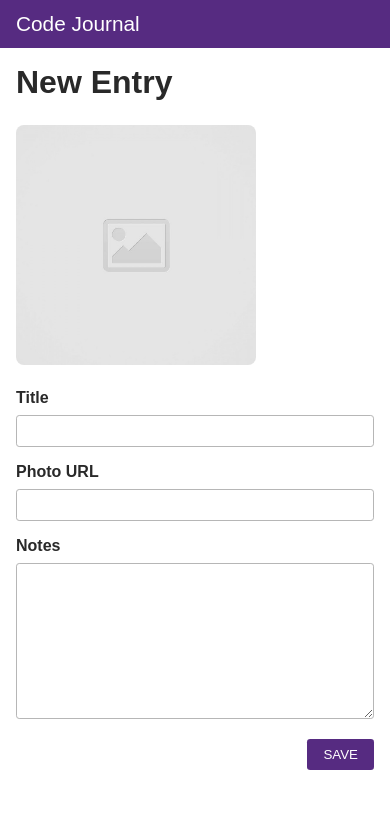
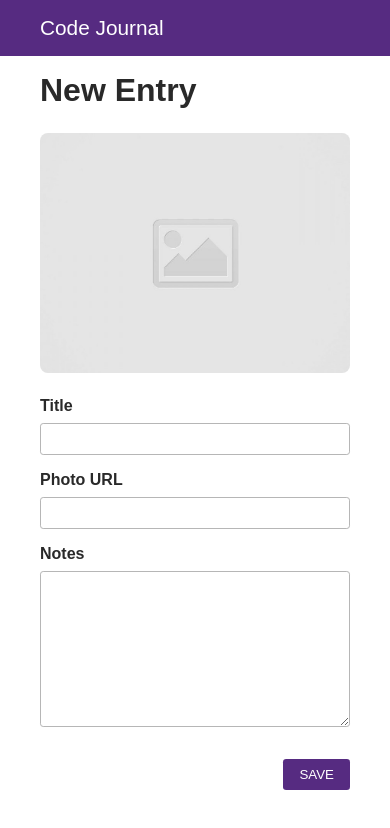
Before and after one commit to jonathanphtran/code-journal, a website: page index.html in a window 390 px wide. Drawn offline with Linux system fonts and the light colour scheme.

Commit message:
Ensure that the form looks nice on both mobile-sized and desktop sized screens.

```diff
--- a/css/layout.css
+++ b/css/layout.css
@@ -11,6 +11,7 @@
 .row {
   display: flex;
   flex-wrap: wrap;
+  width: 100%;
 }
 
 .column-full,
@@ -25,6 +26,7 @@
     max-width: 900px;
   }
 
+  h1,
   .column-full,
   .column-half {
     padding: 0 0.75rem;
--- a/css/styles.css
+++ b/css/styles.css
@@ -7,10 +7,12 @@
   background-color: #562b81;
 }
 
-.head {
+.head-row {
+  justify-content: center;
+}
+
+.font-white {
   color: white;
-  height: 3rem;
-  justify-content: center;
 }
 
 span {
@@ -63,9 +65,20 @@ img {
   border: none;
   padding: 0.5rem 1rem;
   border-radius: 0.2rem;
+  margin-top: 1rem;
 }
 
 h1,
 h4 {
   color: #292929;
 }
+
+@media screen and (min-width: 768px) {
+  .img-container {
+    justify-content: flex-start;
+  }
+
+  .inputs {
+    width: 100%;
+  }
+}
--- a/index.html
+++ b/index.html
@@ -15,29 +15,33 @@
   <link rel="stylesheet" href="css/styles.css">
 </head>
 <body>
-  <header class="column-full purple-bg head">
+  <header class="row head-row purple-bg">
+    <div class="purple-bg font-white column-half container">
       <span class="margin-1-rem">Code Journal</span>
+    </div>
   </header>
   <main class="margin-1-rem">
-    <div data-view="entry-form">
+    <div data-view="entry-form" class="column-full column-half container">
       <div class="row">
         <h1>New Entry</h1>
       </div>
       <div class="row">
-        <div class="img-container">
+        <div class="img-container column-half">
           <img src="images/placeholder-image-square.jpg">
         </div>
-      </div>
-      <form>
+        <form class="row column-half">
           <h4><label for="Title">Title</label></h4>
           <input type="text" id="Title" name="Title" class="inputs in-sm">
           <h4><label for="photo-URL">Photo URL</label></h4>
           <input type="text" id="photo-URL" name="photo-URL" class="inputs in-sm">
+        </form>
+        <form class="column-full">
           <h4><label for="notes">Notes</label></h4>
           <textarea id="notes" name="notes" class="inputs" rows="10"></textarea>
-      </form>
           <div class="row save-btn-container">
             <button class="purple-bg save-btn">SAVE</button>
+          </div>
+        </form>
       </div>
     </div>
   </main>
```
Lines whose indentation alone changed are shown as unchanged.
